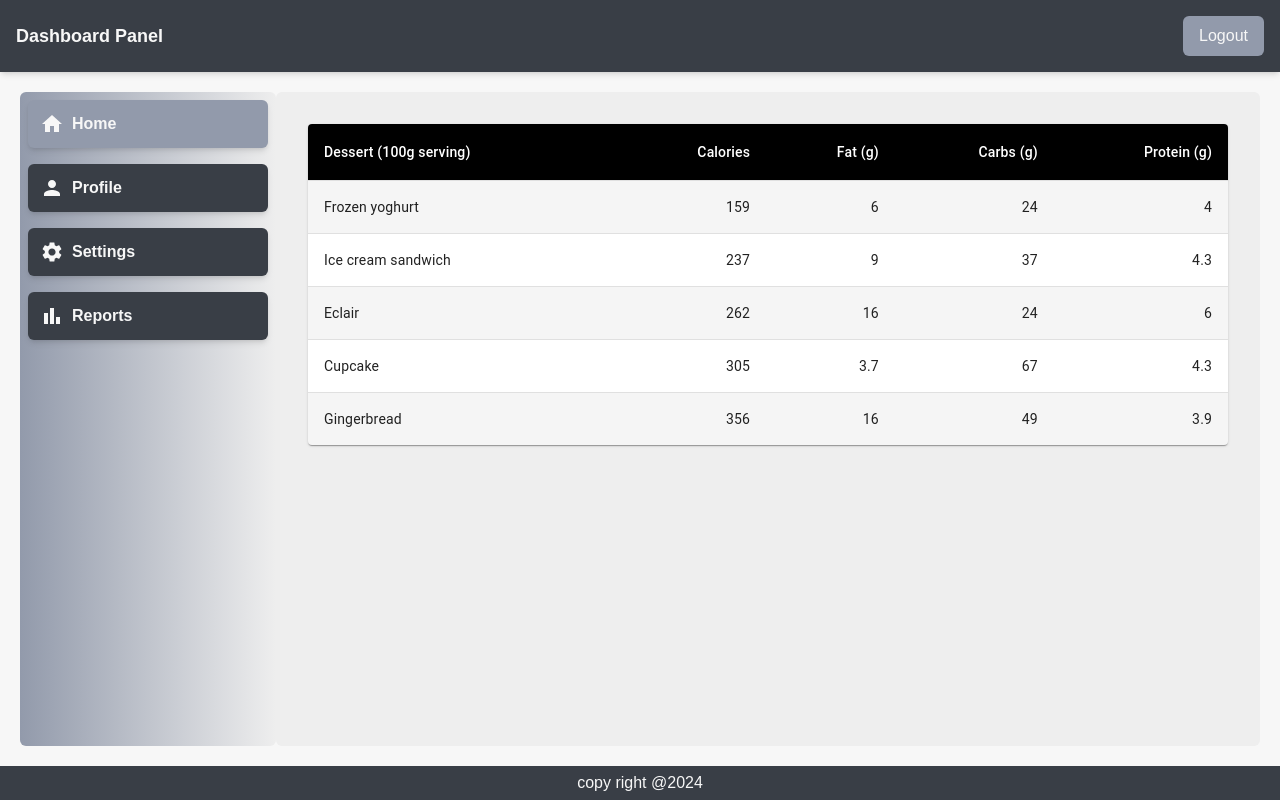
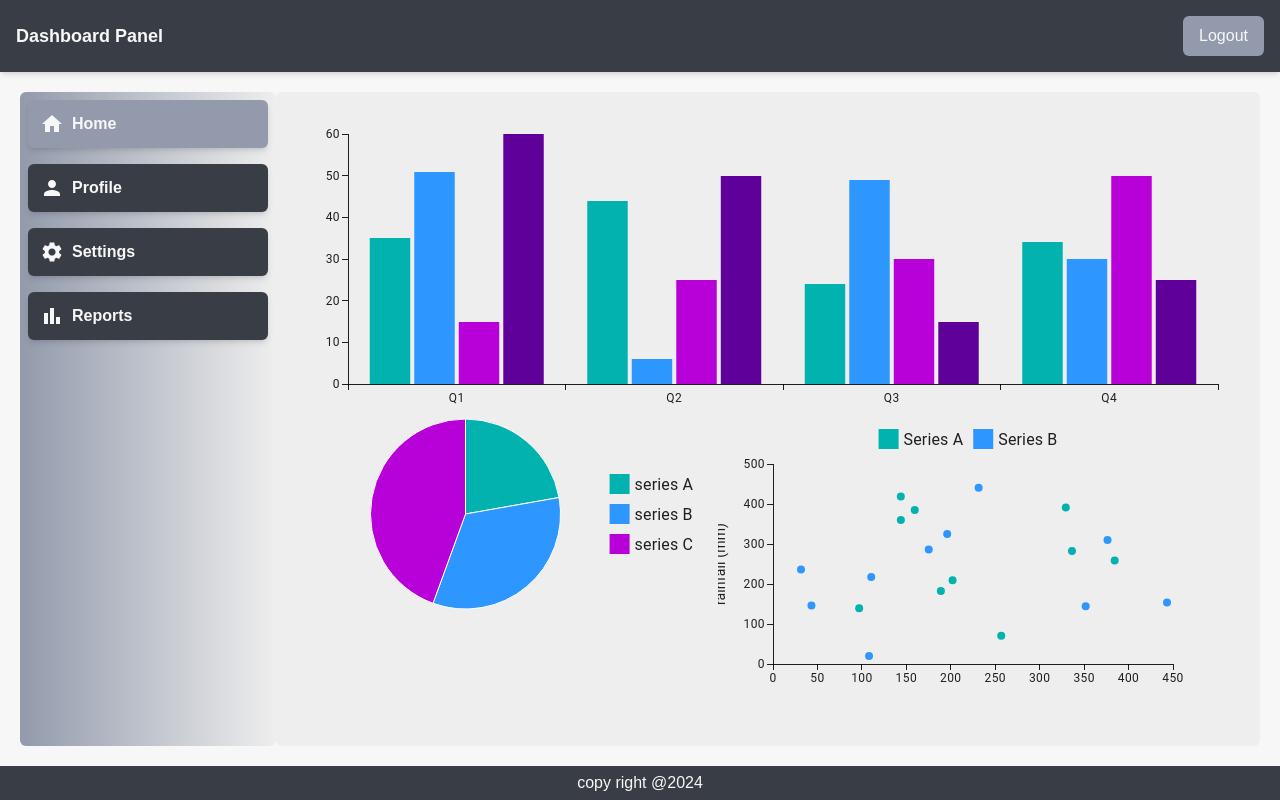
Before and after one commit to shahidse/logistic, a Next.js app: page /dashboard in a window 1280 px wide. Built offline with nearby package versions, Linux system fonts and the light colour scheme.

Commit message:
add charts

```diff
--- a/package.json
+++ b/package.json
@@ -13,6 +13,7 @@
     "@emotion/styled": "^11.14.0",
     "@mui/icons-material": "^6.4.1",
     "@mui/material": "^6.4.1",
+    "@mui/x-charts": "^7.24.1",
     "next": "15.1.6",
     "react": "^19.0.0",
     "react-dom": "^19.0.0"
--- a/src/app/dashboard/page.tsx
+++ b/src/app/dashboard/page.tsx
@@ -1,10 +1,21 @@
+import CustomeBarChart from '@/components/common/CustomeBarChart'
 import CustomizedTables from '@/components/common/CustomizedTables'
+import CustomPieCahrt from '@/components/common/CustomPieChart'
+import CustomScatterChart from '@/components/common/CustomScatterChart'
 import React from 'react'
 
 function page() {
     return (
         <div>
-            <CustomizedTables />
+            {/* <CustomizedTables /> */}
+            <div>
+                <CustomeBarChart/>
+
+            </div>
+            <div className='flex'>
+                <CustomPieCahrt/>
+                <CustomScatterChart/>
+            </div>
         </div>
     )
 }
--- a/src/app/page.tsx
+++ b/src/app/page.tsx
@@ -1,6 +1,6 @@
 "use client";
 import { useState } from 'react';
-import { Avatar, TextField, IconButton, InputAdornment } from '@mui/material';
+import {  TextField, IconButton, InputAdornment } from '@mui/material';
 import Box from '@mui/material/Box';
 import AccountCircleIcon from '@mui/icons-material/AccountCircle';
 import Visibility from '@mui/icons-material/Visibility';
@@ -15,10 +15,8 @@ export default function Home() {
 
   return (
     <Box className='flex bg-gradient-to-r from-foreground to-secondary w-full h-screen justify-center items-center'>
-      <Box className="flex justify-center items-center flex-col gap-3">
-        <Avatar sx={{ width: 60, height: 60 }} >
-          <AccountCircleIcon color='info' sx={{ width: 50, height: 50 }} />
-        </Avatar>
+      <Box className="flex  items-center flex-col gap-3">
+          <AccountCircleIcon   sx={{ width: 100, height: 100}} />
         <p className='text-lightText font-semibold '>Admin</p>
         <TextField
           id="outlined-basic"
@@ -36,7 +34,8 @@ export default function Home() {
             },
             '& .MuiInputBase-input': {
               color: 'var(--lightText)',  // Text color inside input
-            }
+            },
+            width:300
           }}
           InputProps={{
             endAdornment: (
--- /dev/null
+++ b/src/components/common/CustomPieChart.tsx
@@ -0,0 +1,20 @@
+import * as React from 'react';
+import { PieChart } from '@mui/x-charts/PieChart';
+
+export default function CustomPieCahrt() {
+  return (
+    <PieChart
+      series={[
+        {
+          data: [
+            { id: 0, value: 10, label: 'series A' },
+            { id: 1, value: 15, label: 'series B' },
+            { id: 2, value: 20, label: 'series C' },
+          ],
+        },
+      ]}
+      width={400}
+      height={200}
+    />
+  );
+}
--- /dev/null
+++ b/src/components/common/CustomScatterChart.tsx
@@ -0,0 +1,104 @@
+import * as React from 'react';
+import { ScatterChart } from '@mui/x-charts/ScatterChart';
+import { axisClasses } from '@mui/x-charts/ChartsAxis';
+
+const dataset = [
+  {
+    version: 'data-0',
+    a1: 329.39,
+    a2: 391.29,
+    b1: 443.28,
+    b2: 153.9,
+  },
+  {
+    version: 'data-1',
+    a1: 96.94,
+    a2: 139.6,
+    b1: 110.5,
+    b2: 217.8,
+  },
+  {
+    version: 'data-2',
+    a1: 336.35,
+    a2: 282.34,
+    b1: 175.23,
+    b2: 286.32,
+  },
+  {
+    version: 'data-3',
+    a1: 159.44,
+    a2: 384.85,
+    b1: 195.97,
+    b2: 325.12,
+  },
+  {
+    version: 'data-4',
+    a1: 188.86,
+    a2: 182.27,
+    b1: 351.77,
+    b2: 144.58,
+  },
+  {
+    version: 'data-5',
+    a1: 143.86,
+    a2: 360.22,
+    b1: 43.253,
+    b2: 146.51,
+  },
+  {
+    version: 'data-6',
+    a1: 202.02,
+    a2: 209.5,
+    b1: 376.34,
+    b2: 309.69,
+  },
+  {
+    version: 'data-7',
+    a1: 384.41,
+    a2: 258.93,
+    b1: 31.514,
+    b2: 236.38,
+  },
+  {
+    version: 'data-8',
+    a1: 256.76,
+    a2: 70.571,
+    b1: 231.31,
+    b2: 440.72,
+  },
+  {
+    version: 'data-9',
+    a1: 143.79,
+    a2: 419.02,
+    b1: 108.04,
+    b2: 20.29,
+  },
+];
+
+const chartSetting = {
+  yAxis: [
+    {
+      label: 'rainfall (mm)',
+    },
+  ],
+  sx: {
+    [`.${axisClasses.left} .${axisClasses.label}`]: {
+      transform: 'translate(-20px, 0)',
+    },
+  },
+  width: 500,
+  height: 300,
+};
+
+export default function CustomScatterChart() {
+  return (
+    <ScatterChart
+      dataset={dataset}
+      series={[
+        { datasetKeys: { id: 'version', x: 'a1', y: 'a2' }, label: 'Series A' },
+        { datasetKeys: { id: 'version', x: 'b1', y: 'b2' }, label: 'Series B' },
+      ]}
+      {...chartSetting}
+    />
+  );
+}
--- /dev/null
+++ b/src/components/common/CustomeBarChart.tsx
@@ -0,0 +1,18 @@
+import * as React from 'react';
+import { BarChart } from '@mui/x-charts/BarChart';
+
+export default function CustomeBarChart() {
+  return (
+    <BarChart
+      series={[
+        { data: [35, 44, 24, 34] },
+        { data: [51, 6, 49, 30] },
+        { data: [15, 25, 30, 50] },
+        { data: [60, 50, 15, 25] },
+      ]}
+      height={290}
+      xAxis={[{ data: ['Q1', 'Q2', 'Q3', 'Q4'], scaleType: 'band' }]}
+      margin={{ top: 10, bottom: 30, left: 40, right: 10 }}
+    />
+  );
+}
```
Also changed, not shown: 1 other file (tests, documents, lock files or other folders).
